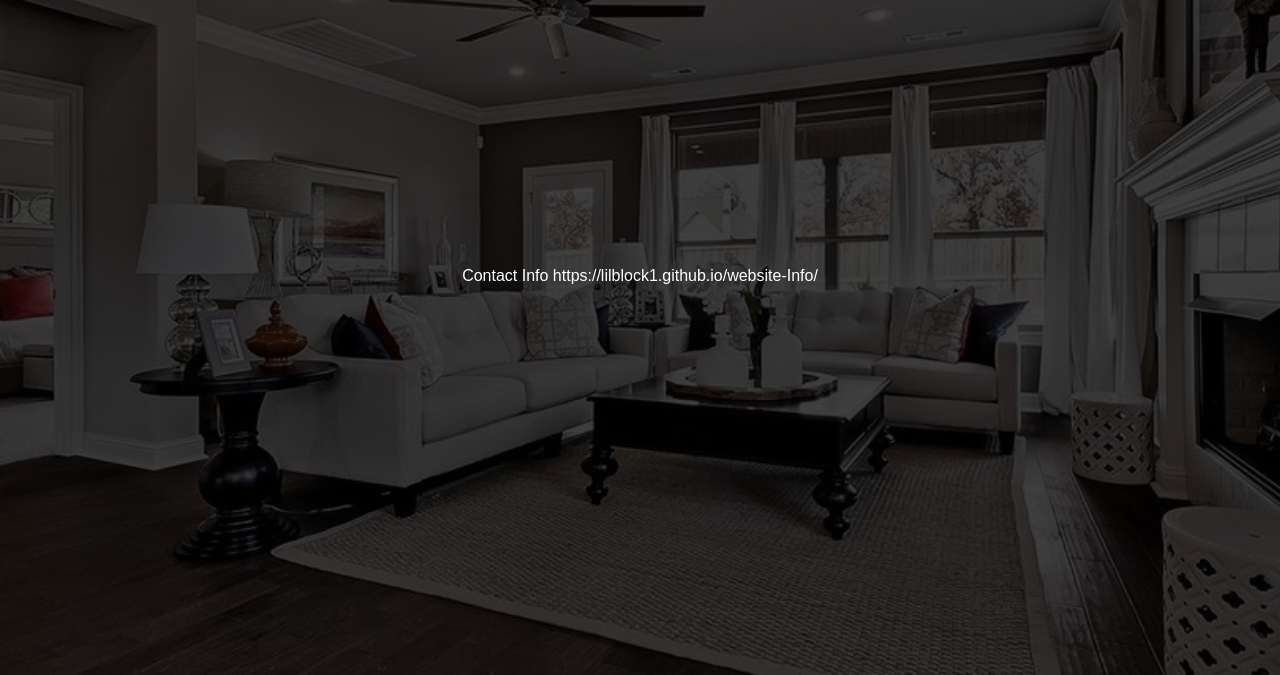
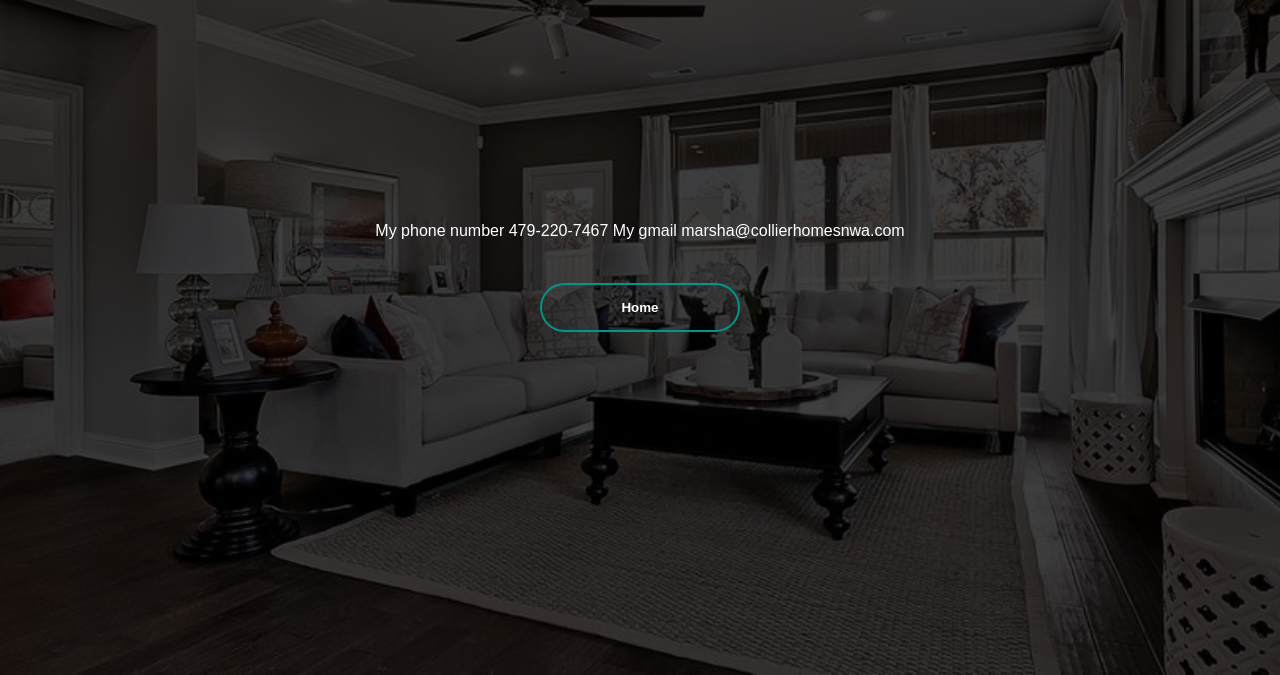
Before and after one commit to lilblock1/website, a plain HTML site: page index.html in a window 1280 px wide. Shown: the part 125-800 px from the top of the page. Drawn offline with Linux system fonts and the light colour scheme.

Commit message:
Update index.html

```diff
--- a/index.html
+++ b/index.html
@@ -7,15 +7,21 @@
 <div class="banner">
     <div class="navbar">
         <img src="logo.png" class="logo">
+        <ul>
+            <li><a href="#"Home></a></li>
+            <li><a href="#"Contact Info></a></li>
+        </ul>
     </div>
 
    <div class="content">
 <p>
-
-    Contact Info
-   https://lilblock1.github.io/website-Info/
+    My phone number
+    479-220-7467
+    My gmail
+    marsha@collierhomesnwa.com
 </p>
 <div>
+    <button type="button"><span></span>Home</button>
 </div>
        </div>
    </div>
```
